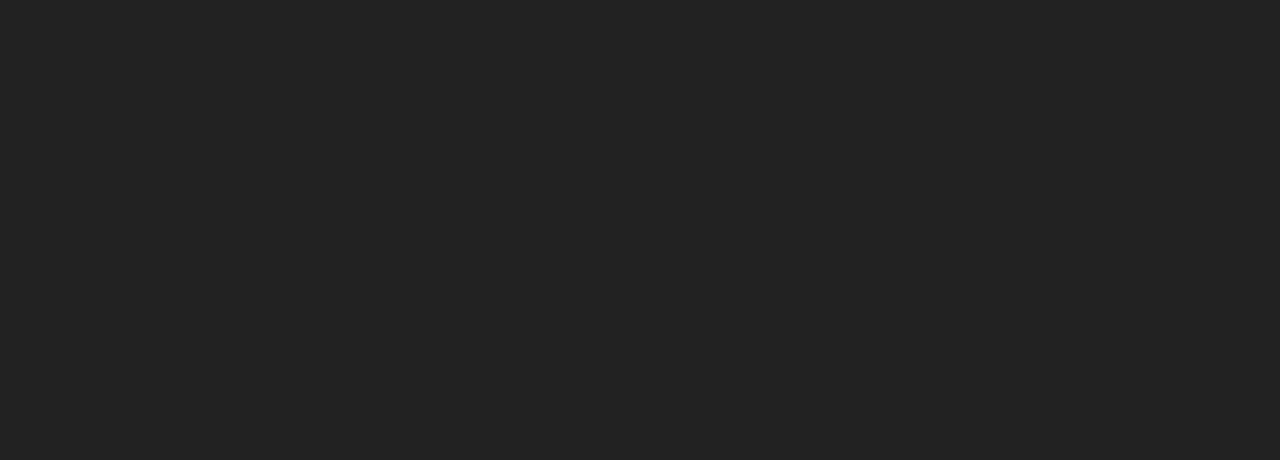
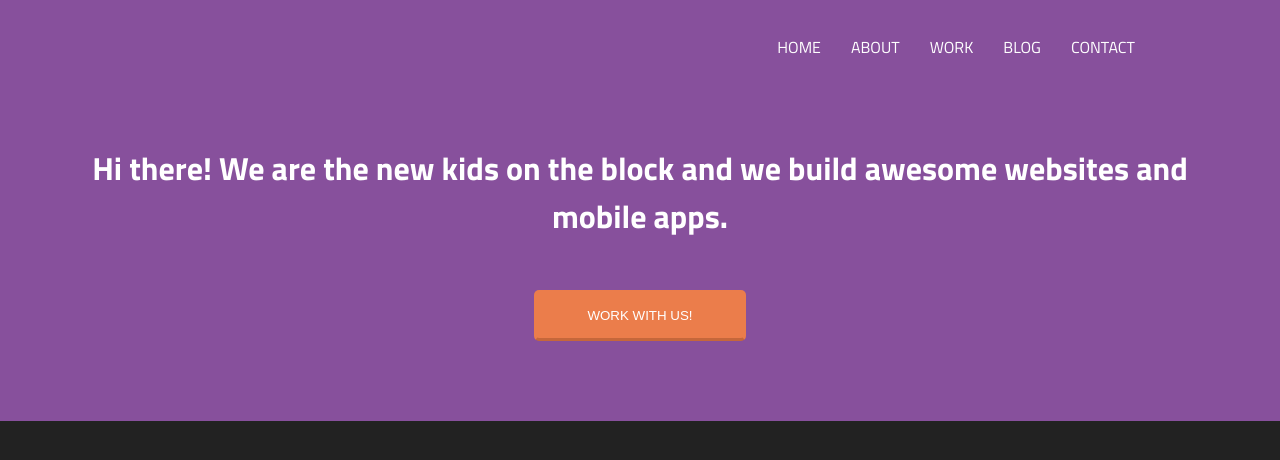
Before and after one commit to patszy/CSS_ex12, a plain HTML site: page index.html in a window 1280 px wide. Drawn offline with Linux system fonts and the light colour scheme.

Commit message:
Header finished

```diff
--- a/css/main.css
+++ b/css/main.css
@@ -5,5 +5,53 @@
 body{
     margin: 0;
     background-color: #222222;
-    color: #cccccc;
+    color: white;
+    font-family: 'Titillium Web', sans-serif;
+    font-size: 16px;
 }
+
+header{
+    text-align: center;
+    background-color: #87509c;
+}
+
+nav ul{
+    margin: 0;
+    list-style: none;
+    display: flex;
+    padding: 30px;
+    justify-content: flex-end;
+    margin-right: 100px;
+}
+
+nav ul li a{
+    text-decoration: none;
+    color: white;
+    text-transform: uppercase;
+    display: block;
+    padding: 5px 15px;
+    border-radius: 5px;
+}
+
+nav ul li a:hover{
+    background-color: #643a79;
+}
+
+header h1{
+    margin: 50px;
+}
+
+header button{
+    margin-bottom: 80px;
+    text-transform: uppercase;
+    background-color:  #eb7d4b;
+    border: 3px solid transparent;
+    border-bottom: 3px solid #c5673b;
+    border-radius: 5px;
+    padding: 15px 50px;
+    color: white;
+}
+
+header button:hover{
+    border: 3px inset #c5673b;
+}
--- a/index.html
+++ b/index.html
@@ -5,11 +5,24 @@
     <meta name="viewport" content="width=device-width, initial-scale=1.0">
     <meta http-equiv="X-UA-Compatible" content="ie=edge">
     <link rel="stylesheet" href="https://cdnjs.cloudflare.com/ajax/libs/font-awesome/5.11.2/css/all.min.css">
+    <link href="https://fonts.googleapis.com/css?family=Titillium+Web:400,700&display=swap&subset=latin-ext" rel="stylesheet">
     <link rel="stylesheet" href="./css/main.css">
     <title>CSS_ex12</title>
 </head>
 <body>
-
+    <header>
+        <nav>
+            <ul>
+                <li><a href="#">home</a></li>
+                <li><a href="#">about</a></li>
+                <li><a href="#">work</a></li>
+                <li><a href="#">blog</a></li>
+                <li><a href="#">contact</a></li>
+            </ul>
+        </nav>
+        <h1>Hi there! We are the new kids on the block and we build awesome websites and mobile apps.</h1>
+        <button>work with us!</button>
+    </header>
 </body>
 </html>
 
@@ -18,16 +31,20 @@
 - tło elementów menu na :hover - #643a79
 - pomarańczowy button w sekcji Header - #eb7d4b
 - tło sekcji "Team" - #e7f1f8
+
 - ciemnoszare kółka w sekcji "Team" - #696969
+
 - tło sekcji "About us" - #d74680
 - pomarańczowe napisy w sekcji "About us" - #ffdd99
 - ciemnoszare kółka w sekcji "About us" - #787878
 - linia pod nagłówkiem w sekcji "About us" - #b73c6d
+
 - kółka w sekcji "Skills" - #34b7eb, #dc4481, #17c5aa, #ec7d4f
 - tło sekcji z formularzem - #3c5499
 - linia pod nagłówkiem w sekcji z formularzem - #273a71
 - nagłówki na jasnym tle (sekcja "Team" i "About us"), podpisy w sekcji "Skills" - #3c4761
 - kolor jasnoszary (linia pod nagłówkami, tło ikon social media w sekcji "Team") - #c8d9e5
+
 - niebieski tekst w sekcji "Team", button w sekcji z formularzem, linki na hover w stopce - #55c2e9
 
 Czcionka użyta w projekcie:
```
